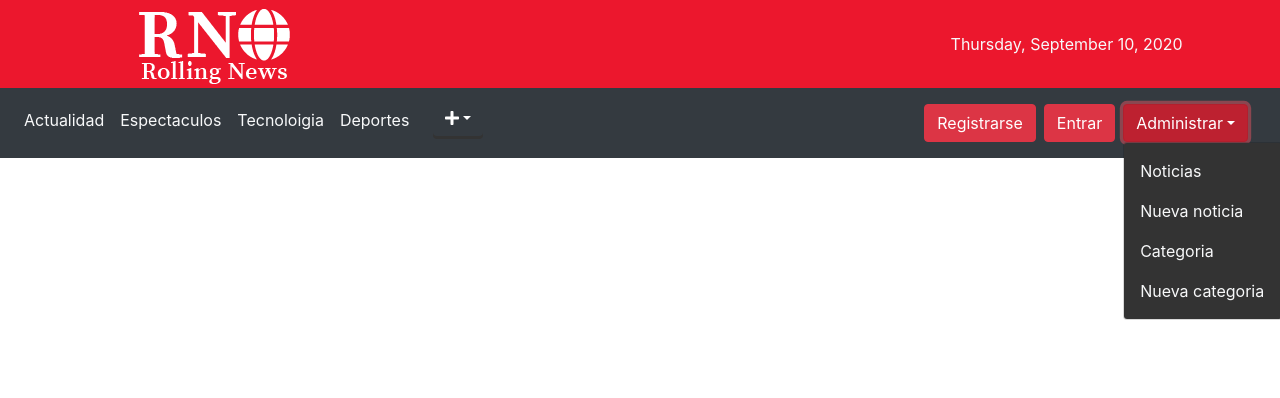
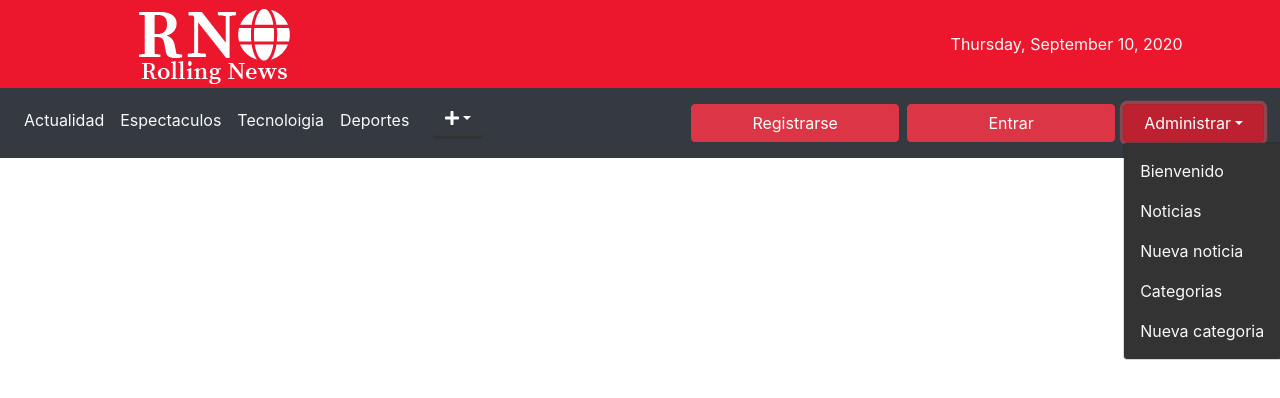
Before and after one commit to delfimassa/20-rollingnewsfrontend, a React (Create React App) app: page / in a window 1280 px wide. Both pictures are taken after a click on the button "Administrar". Shown: the top 398 px of the page. Built offline with nearby package versions, Linux system fonts and the light colour scheme; no server answers.

Commit message:
Se modificaron estilos de botones y se corrigieron nuevas rutas

```diff
--- a/src/Components/Common/Header.js
+++ b/src/Components/Common/Header.js
@@ -31,7 +31,7 @@ const Header = () => {
           </div>
         </div>
       </div>
-      <Navbar bg="dark" expand="lg">
+      <Navbar bg="dark" expand="lg" className="justify-content-center">
         <Navbar.Toggle aria-controls="basic-navbar-nav">
           <FontAwesomeIcon icon={faBars} color="#fff" size="2x" />
         </Navbar.Toggle>
@@ -89,17 +89,25 @@ const Header = () => {
               </Dropdown.Menu>
             </Dropdown>
           </Nav>
-          <Button variant="danger" className="mr-2 my-2">
+          <Button variant="danger" className="mr-2 my-2 col-sm-12 col-md-12 col-lg-2">
             Registrarse
           </Button>
-          <Button variant="danger" className="my-2 mr-2">
+          <Button variant="danger" className="my-2 mr-2 col-sm-12 col-md-12 col-lg-2">
             Entrar
           </Button>
           <Dropdown>
-            <Dropdown.Toggle variant="danger" className="mr-3">
+            <Dropdown.Toggle variant="danger" className="mr-3 col-sm-12 col-md-12 col-lg-12">
               Administrar
             </Dropdown.Toggle>
             <Dropdown.Menu className="fondoLista">
+            <NavLink
+                exact={true}
+                to="/admin"
+                eventKey="1"
+                className="nav-link text-light hover"
+              >
+                Bienvenido
+              </NavLink>
               <NavLink
                 exact={true}
                 to="/noticias"
@@ -122,7 +130,7 @@ const Header = () => {
                 eventKey="3"
                 className="nav-link text-light hover"
               >
-                Categoria
+                Categorias
               </NavLink>
               <NavLink
                 exact={true}
@@ -134,6 +142,7 @@ const Header = () => {
               </NavLink>
             </Dropdown.Menu>
           </Dropdown>
+
         </Navbar.Collapse>
       </Navbar>
     </div>
```
